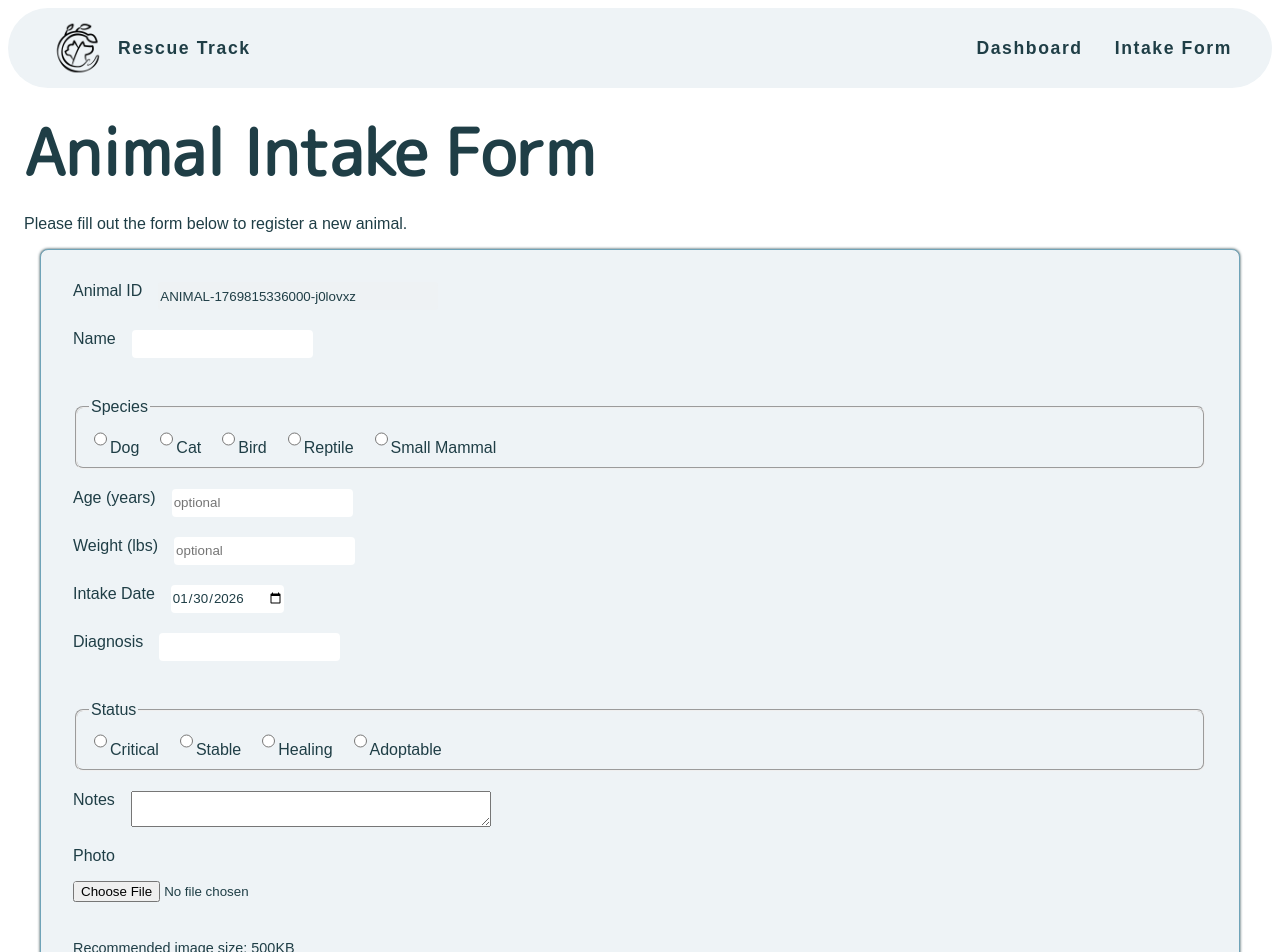
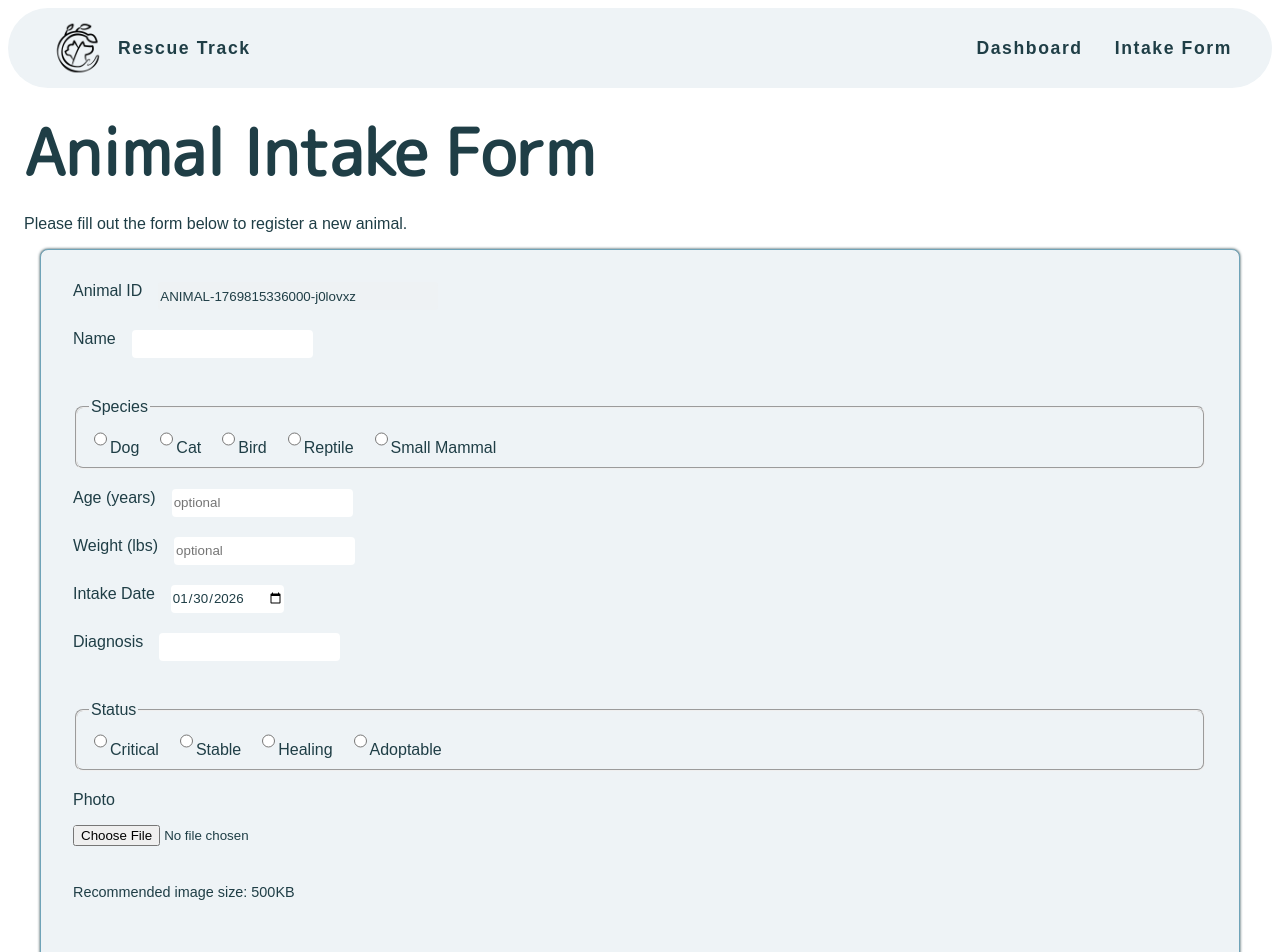
Before and after one commit to ebey04/animalRescueApp, a React (Vite) app: page /intake-form in a window 1280 px wide. Shown: the top 952 px of the page. Built offline with nearby package versions, Linux system fonts and the light colour scheme.

Commit message:
fix (AnimalProfile): fix array error with animals.notes, style 'animal not found' text'

```diff
--- a/src/Animal Profile/AnimalProfile.jsx
+++ b/src/Animal Profile/AnimalProfile.jsx
@@ -9,7 +9,7 @@ export default function AnimalProfile() {
     const { animals, updateAnimal, addNote, removeAnimal } = useContext(AnimalsContext);
 
     const animal = animals.find(a => a.id === animalId);
-    if (!animal) return <p>Animal not found.</p>;
+    if (!animal) return <p className={styles.notFound}>Animal not found.</p>;
 
     const [draftAnimal, setDraftAnimal] = useState(animal);
     const [newNote, setNewNote] = useState('');
--- a/src/Animal Profile/AnimalProfile.module.css
+++ b/src/Animal Profile/AnimalProfile.module.css
@@ -106,3 +106,10 @@ input:focus-visible, input:hover, select:focus-visible, select:hover{
     box-shadow: inset 0 0 6px var(--text-color);
     outline: 3px solid var(--primary-color);
 }
+
+.notFound{
+    font-size: 1.5rem;
+    color: var(--secondary-color);
+    text-align: center;
+    margin-top: 2rem;
+}
--- a/src/Intake Form/IntakeForm.jsx
+++ b/src/Intake Form/IntakeForm.jsx
@@ -7,7 +7,7 @@ export default function IntakeForm() {
     const { addAnimal } = useContext(AnimalsContext);
 
     const generateId = () =>
-    `ANIMAL-${Date.now()}-${Math.random().toString(36).slice(2, 9)}`
+        `ANIMAL-${Date.now()}-${Math.random().toString(36).slice(2, 9)}`;
 
     const initialState = {
         id: generateId(),
@@ -15,7 +15,7 @@ export default function IntakeForm() {
         species: '',
         age: '',
         weight: '',
-        notes: '',
+        notes: [],
         photo: null,
         intakeDate: new Date().toISOString().split('T')[0],
         diagnosis: '',
@@ -134,12 +134,6 @@ export default function IntakeForm() {
                     ))}
                 </fieldset>
 
-                <div className={styles.animalInput}>
-                    <label htmlFor="notes">Notes</label>
-                    <textarea id="notes" name="notes" value={formData.notes} onChange={handleChange}
-                    className={styles.textarea} />
-                </div>
-
                 <div className={`${styles.animalInput} ${styles.photoInput}`}>
                     <label htmlFor="photo">Photo</label>
                     <input type="file" id="photo" name="photo" onChange={handlePhotoChange} accept="image/*"
```
